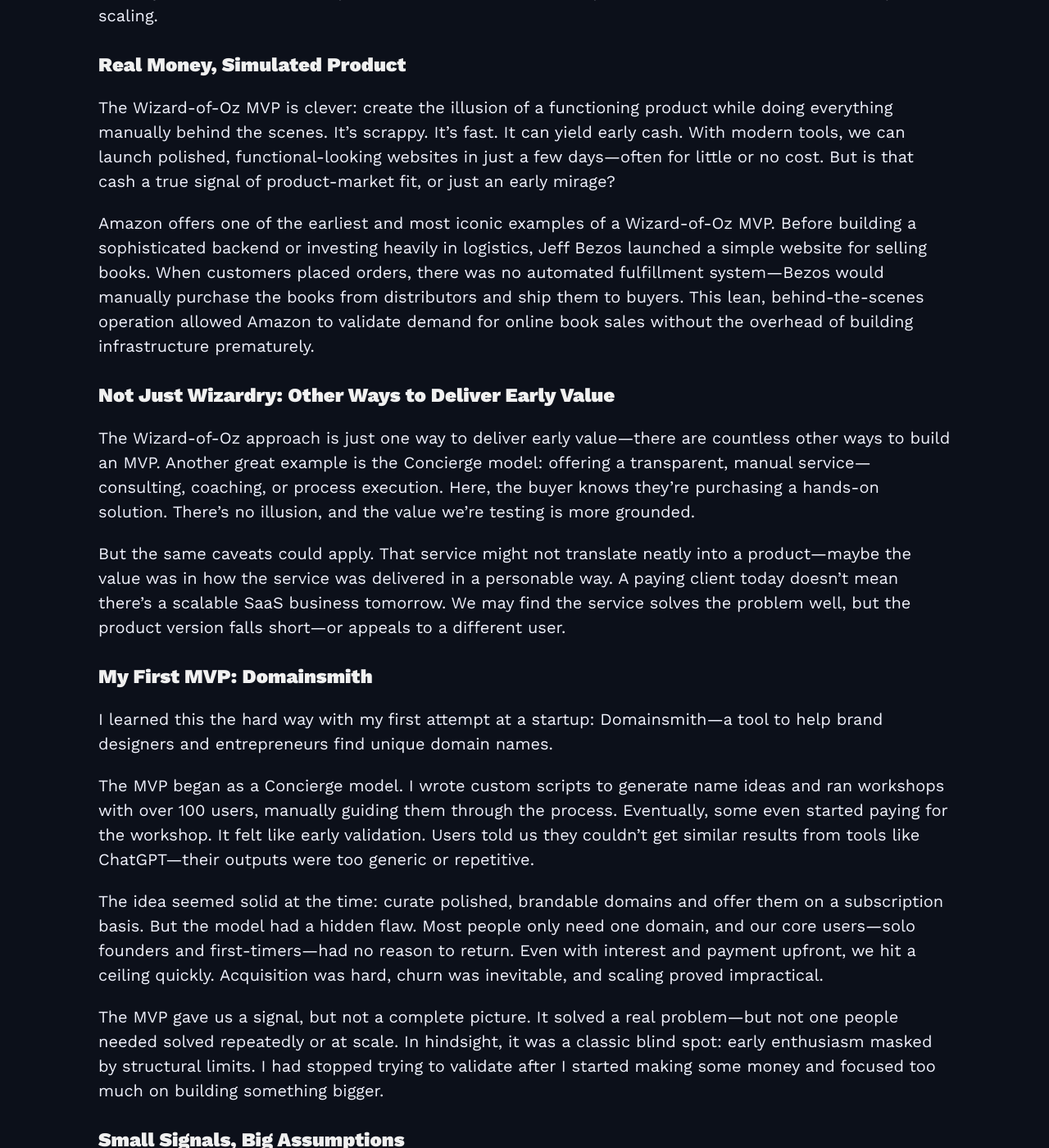
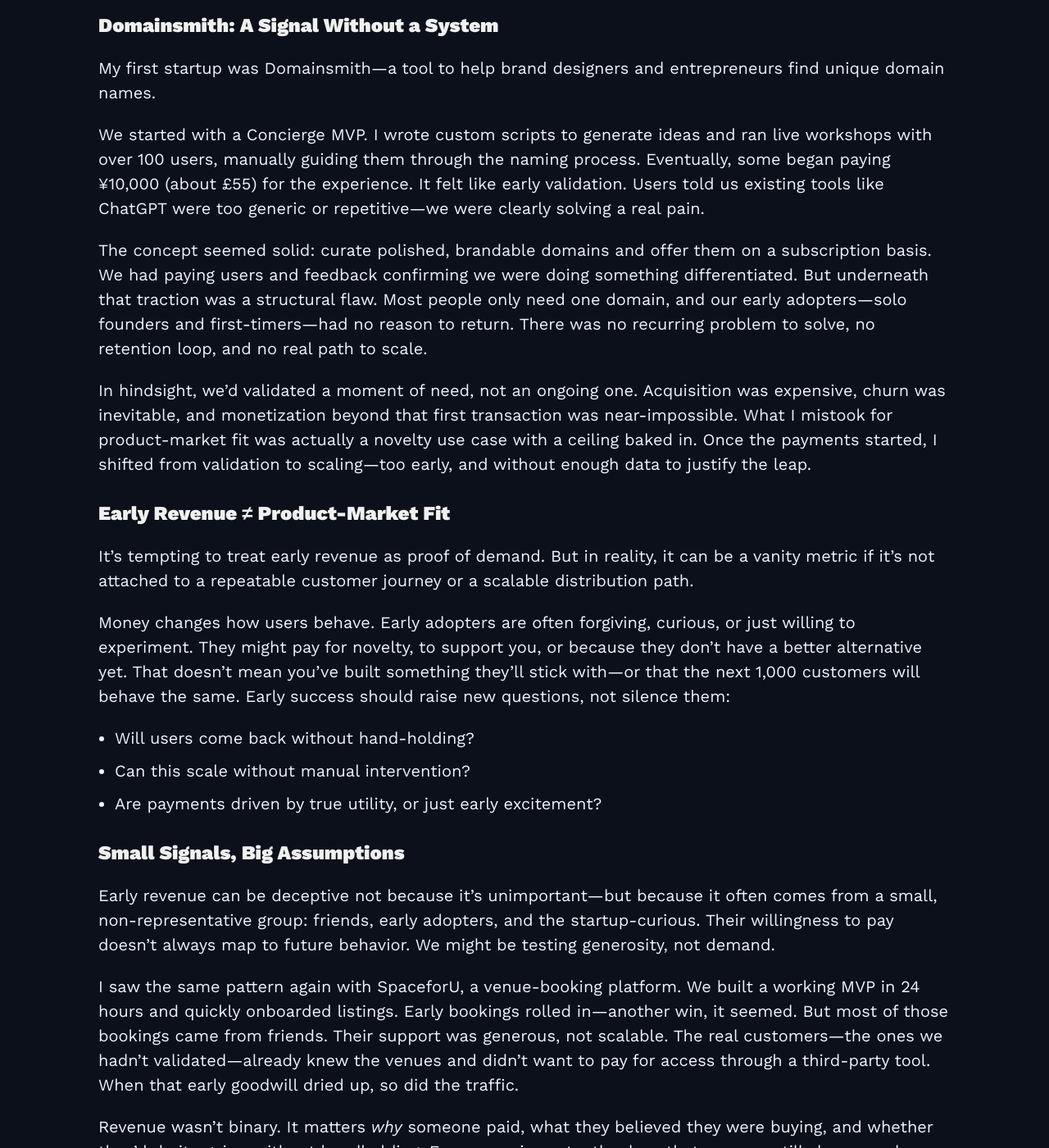
Before and after one commit to mkishi1221/mkishi1221.github.io, a Jekyll site: the page built from _posts/2025-05-20-Where Is the Money? The Early Revenue Pitfall in Product Validation.markdown, in a window 1280 px wide and 1400 px high, scrolled down 1156 px. Shown: the whole window at 82% size. Built offline with Jekyll 4.4.1, drawn with Linux system fonts in a browser that asks for light colours; nearby versions of some CDN libraries; comment, search, counter and statistics services are not loaded; some of the changed text lies outside the part shown.

Commit message:
Updated blog

```diff
--- a/_posts/2025-05-20-Where Is the Money? The Early Revenue Pitfall in Product Validation.markdown
+++ b/_posts/2025-05-20-Where Is the Money? The Early Revenue Pitfall in Product Validation.markdown
@@ -7,60 +7,56 @@
 tags:   [mindset, validation, learnings]
 ---
 
-In the mythology of startups, early revenue is often treated like a badge of validation. “If someone pays, you’re onto something.” It’s a tempting narrative, especially when we’re trying to prove momentum. But I’ve learned we can never truly earn that badge—we have to keep validating with an open mind. Validation isn’t about proving ourselves right; it’s about discovering a great way to deliver long-term value. And just because someone pays once doesn’t mean we’ve built something desirable or sustainable.
+When a user pays you, it feels like a breakthrough. You’ve validated your MVP. You’re onto something real.
 
-Especially if that payment came through an MVP—whether Wizard-of-Oz, Concierge, or a scrappy manual prototype—each has its own quirks and limitations. I've found that what looks like traction might actually be the result of over-personalization, mismatched expectations, or an effort we can’t keep scaling.
+Except… maybe not.
 
-## Real Money, Simulated Product
+In early product development, revenue is often treated as the gold standard for validation. It’s easy to see a Stripe notification and assume you've crossed a meaningful threshold—that now it’s time to scale, hire, or raise. But money, especially in the early stages, is a noisy signal. It can mask deeper flaws in the model and lull you into a false sense of product-market fit.
 
-The Wizard-of-Oz MVP is clever: create the illusion of a functioning product while doing everything manually behind the scenes. It’s scrappy. It’s fast. It can yield early cash. With modern tools, we can launch polished, functional-looking websites in just a few days—often for little or no cost. But is that cash a true signal of product-market fit, or just an early mirage?
+I learned this the hard way.
 
-Amazon offers one of the earliest and most iconic examples of a Wizard-of-Oz MVP. Before building a sophisticated backend or investing heavily in logistics, Jeff Bezos launched a simple website for selling books. When customers placed orders, there was no automated fulfillment system—Bezos would manually purchase the books from distributors and ship them to buyers. This lean, behind-the-scenes operation allowed Amazon to validate demand for online book sales without the overhead of building infrastructure prematurely.
+## Domainsmith: A Signal Without a System
 
-## Not Just Wizardry: Other Ways to Deliver Early Value
+My first startup was Domainsmith—a tool to help brand designers and entrepreneurs find unique domain names.
 
-The Wizard-of-Oz approach is just one way to deliver early value—there are countless other ways to build an MVP. Another great example is the Concierge model: offering a transparent, manual service—consulting, coaching, or process execution. Here, the buyer knows they’re purchasing a hands-on solution. There’s no illusion, and the value we’re testing is more grounded.
+We started with a Concierge MVP. I wrote custom scripts to generate ideas and ran live workshops with over 100 users, manually guiding them through the naming process. Eventually, some began paying ¥10,000 (about £55) for the experience. It felt like early validation. Users told us existing tools like ChatGPT were too generic or repetitive—we were clearly solving a real pain.
 
-But the same caveats could apply. That service might not translate neatly into a product—maybe the value was in how the service was delivered in a personable way. A paying client today doesn’t mean there’s a scalable SaaS business tomorrow. We may find the service solves the problem well, but the product version falls short—or appeals to a different user.
+The concept seemed solid: curate polished, brandable domains and offer them on a subscription basis. We had paying users and feedback confirming we were doing something differentiated. But underneath that traction was a structural flaw. Most people only need one domain, and our early adopters—solo founders and first-timers—had no reason to return. There was no recurring problem to solve, no retention loop, and no real path to scale.
 
-## My First MVP: Domainsmith
+In hindsight, we’d validated a moment of need, not an ongoing one. Acquisition was expensive, churn was inevitable, and monetization beyond that first transaction was near-impossible. What I mistook for product-market fit was actually a novelty use case with a ceiling baked in. Once the payments started, I shifted from validation to scaling—too early, and without enough data to justify the leap.
 
-I learned this the hard way with my first attempt at a startup: Domainsmith—a tool to help brand designers and entrepreneurs find unique domain names.
+## Early Revenue ≠ Product-Market Fit
 
-The MVP began as a Concierge model. I wrote custom scripts to generate name ideas and ran workshops with over 100 users, manually guiding them through the process. Eventually, some even started paying for the workshop. It felt like early validation. Users told us they couldn’t get similar results from tools like ChatGPT—their outputs were too generic or repetitive.
+It’s tempting to treat early revenue as proof of demand. But in reality, it can be a vanity metric if it’s not attached to a repeatable customer journey or a scalable distribution path.
 
-The idea seemed solid at the time: curate polished, brandable domains and offer them on a subscription basis. But the model had a hidden flaw. Most people only need one domain, and our core users—solo founders and first-timers—had no reason to return. Even with interest and payment upfront, we hit a ceiling quickly. Acquisition was hard, churn was inevitable, and scaling proved impractical.
+Money changes how users behave. Early adopters are often forgiving, curious, or just willing to experiment. They might pay for novelty, to support you, or because they don’t have a better alternative yet. That doesn’t mean you’ve built something they’ll stick with—or that the next 1,000 customers will behave the same. Early success should raise new questions, not silence them:
 
-The MVP gave us a signal, but not a complete picture. It solved a real problem—but not one people needed solved repeatedly or at scale. In hindsight, it was a classic blind spot: early enthusiasm masked by structural limits. I had stopped trying to validate after I started making some money and focused too much on building something bigger.
+- Will users come back without hand-holding?
+- Can this scale without manual intervention?
+- Are payments driven by true utility, or just early excitement?
 
 ## Small Signals, Big Assumptions
 
-Early sales are often drawn from a small, non-representative group: friends, early adopters, and the startup-curious. Their willingness to pay doesn’t tell us how the average buyer will behave. We might be testing generosity, not demand.
+Early revenue can be deceptive not because it’s unimportant—but because it often comes from a small, non-representative group: friends, early adopters, and the startup-curious. Their willingness to pay doesn’t always map to future behavior. We might be testing generosity, not demand.
 
-I've found the danger lies in extrapolation. A handful of supportive transactions might convince us that we’ve validated the idea—when in fact, we’ve only scratched the surface. It’s so important to keep testing the value proposition while expanding the idea.
+I saw the same pattern again with SpaceforU, a venue-booking platform. We built a working MVP in 24 hours and quickly onboarded listings. Early bookings rolled in—another win, it seemed. But most of those bookings came from friends. Their support was generous, not scalable. The real customers—the ones we hadn’t validated—already knew the venues and didn’t want to pay for access through a third-party tool. When that early goodwill dried up, so did the traffic.
 
-I saw the same pattern again with SpaceforU, a venue-booking platform. We created a working MVP within 24 hours and quickly got some listings. Early bookings gave the impression we had found product-market fit. But as we soon discovered, most of those bookings had come from friends. Their support was generous—but not scalable. The real customers already knew the venues and didn’t want to pay to use our platform. Once that goodwill dried up, so did the traffic.
-
-Revenue is not binary. It matters why someone paid, what they thought they were buying, and whether they’d do it again without us handholding every step.
-
-Even more importantly: does that same revenue appear when the next version ships?
+Revenue wasn't binary. It matters *why* someone paid, what they believed they were buying, and whether they’d do it again—without handholding. Even more importantly: does that revenue still show up when the next version ships?
 
 ## Think Like a Developer: Atomic Validation
 
-Just as developers commit code atomically—in small, reversible units—I’ve learned it’s an excellent strategy to develop product ideas in the same way. Every small change to the user experience, delivery method, or pricing model can be treated as an independent, testable unit. Make a change, measure the effect, validate or discard.
+Just as developers commit code atomically—in small, testable units—I’ve found product ideas are best developed the same way.
 
-It’s so tempting to try to pull off a big idea—but validation is complicated, and it’s difficult to clearly understand the facts. We can’t teleport our way to a product that delivers big value. We still have to plan the treacherous journey and take it step by step.
+Every shift in the experience, delivery model, or pricing approach is a separate experiment. Move from manual to automated? Test it. Switch from a service to a product? Validate it. Change the customer type? Re-test the assumptions. It's so tempting to try to leap straight into a big, scalable product. But validation is complicated—and it's easy to draw the wrong conclusions from early success.
 
-Each step—whether moving from a manual process to automation, from service to product, or from niche users to broader audiences—requires new validation. I've learned to not assume that what worked in step one will still hold in step two. The value proposition may subtly shift. The user expectation may drift. The economics may break.
-
-It's clear to me validation is not a one-time event. It’s a continuous, iterative process—just like good product development.
+Each step in the journey can break what worked in the last one. What solves a niche user’s problem might not work for a mainstream audience. What’s profitable with ten users might fail at 1,000. Every assumption is up for revalidation.
 
 ## Keep Validating, Always
 
-Whether we’re testing the market with a Wizard-of-Oz product, cobbling together off-the-shelf solutions, or delivering services by hand, I've found that early revenue is just a signal—not a confirmation. Money is important—but only if we know what it means. And only if it keeps showing up when the magic curtain comes down.
+Whether we’re testing the market with a Wizard-of-Oz prototype, stringing together no-code tools, or delivering services by hand, early revenue is just a signal. Money is important—but only if we understand what it means. And only if it keeps showing up when the magic curtain comes down.
 
-So yes, I'll follow the money. But I'll treat each new feature, each shift in delivery, and each product iteration as its own experiment. Build atomically. Test obsessively. Validate continuously.
+So yes, I'll follow the money. But I’ve learned to keep following it, treating every signal—every payment, feature, and workflow—as its own experiment. Build atomically. Test obsessively. Validate continuously.
 
-The real startup magic isn’t building a big product. It’s building something that delivers real value—and keeps delivering that value as we evolve.
+The real startup magic isn’t just building a product that people will pay for. It’s building something that continues to deliver real value—and keeps doing so as we evolve.
 
 Updated 27th May 2025
```
